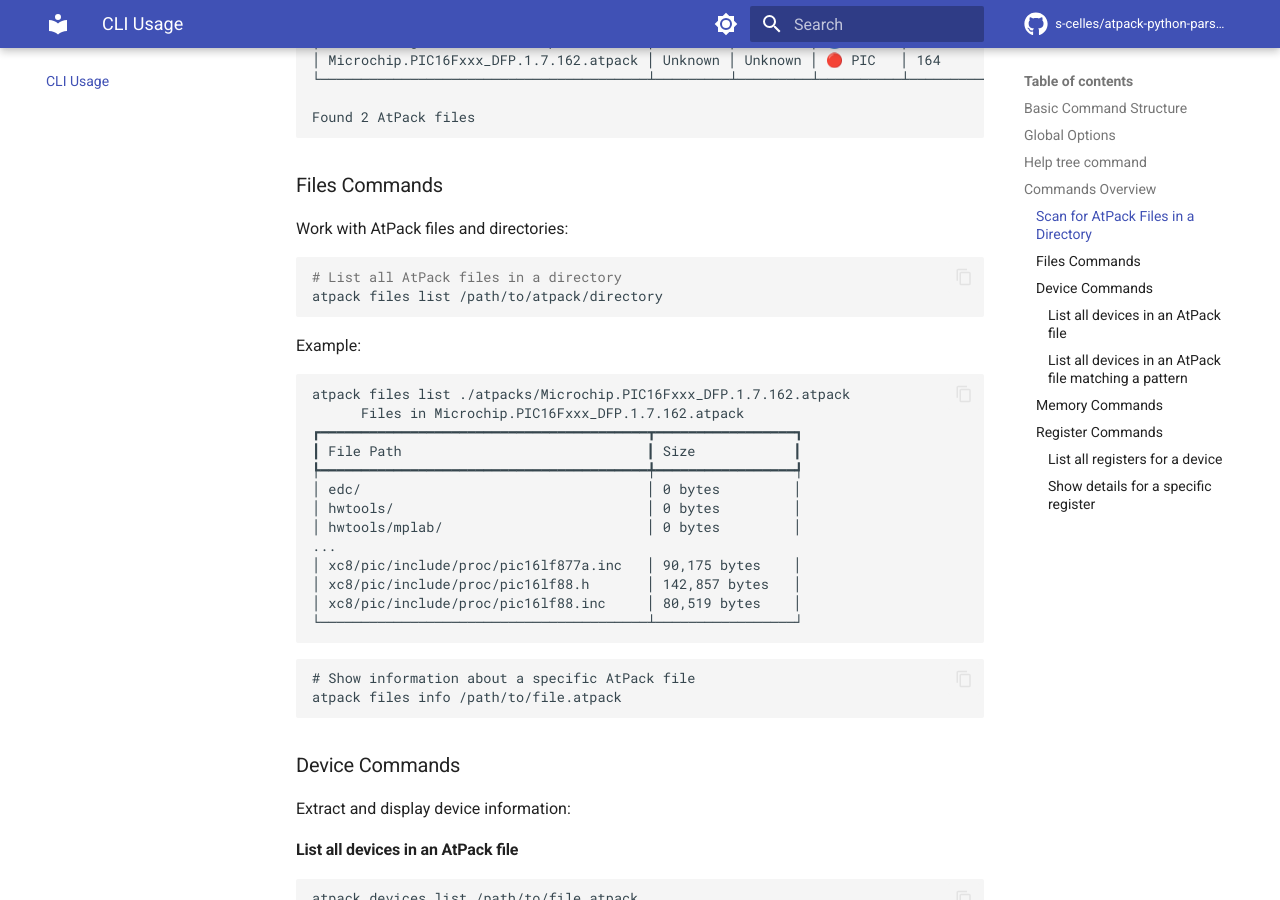
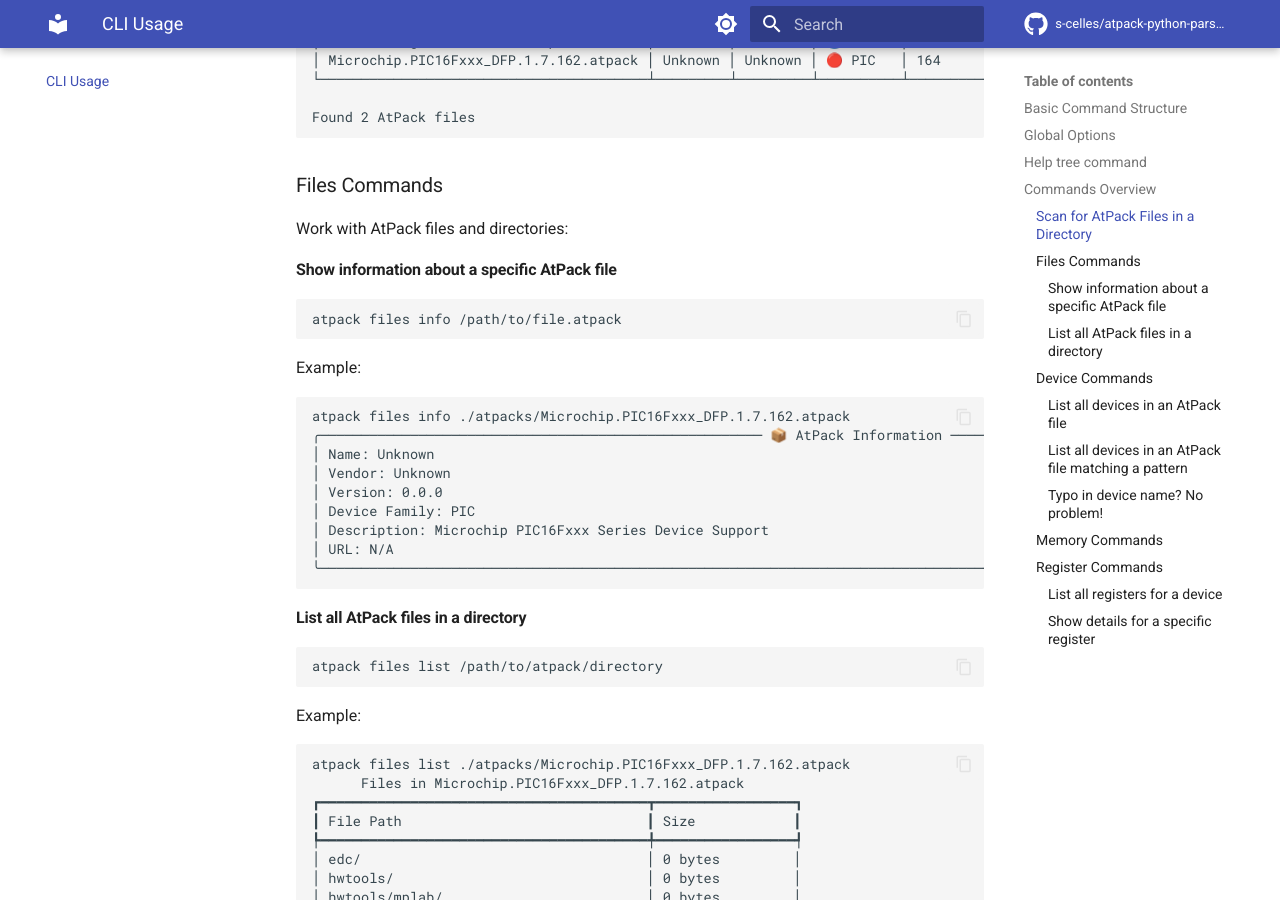
Before and after one commit to s-celles/atpack-python-parser, an MkDocs documentation site: the page built from docs/cli-usage.md, in a window 1280 px wide and 900 px high, scrolled down 2188 px. Built offline with MkDocs 1.6.1 and Material for MkDocs 9.7.7, drawn with Linux system fonts in a browser that asks for light colours; comment, search, counter and statistics services are not loaded; some of the changed text lies outside the part shown.

Commit message:
docs: typo in device and suggestions

````diff
--- a/docs/cli-usage.md
+++ b/docs/cli-usage.md
@@ -112,8 +112,28 @@
 
 Work with AtPack files and directories:
 
+#### Show information about a specific AtPack file
+
+```
+atpack files info /path/to/file.atpack
+```
+
+Example:
+```
+atpack files info ./atpacks/Microchip.PIC16Fxxx_DFP.1.7.162.atpack
+╭────────────────────────────────────────────────────── 📦 AtPack Information ──────────────────────────────────────────────────────╮
+│ Name: Unknown                                                                                                                     │
+│ Vendor: Unknown                                                                                                                   │
+│ Version: 0.0.0                                                                                                                    │
+│ Device Family: PIC                                                                                                                │
+│ Description: Microchip PIC16Fxxx Series Device Support                                                                            │
+│ URL: N/A                                                                                                                          │
+╰───────────────────────────────────────────────────────────────────────────────────────────────────────────────────────────────────╯
+```
+
+#### List all AtPack files in a directory
+
 ```bash
-# List all AtPack files in a directory
 atpack files list /path/to/atpack/directory
 ```
 Example:
@@ -131,12 +151,6 @@
 │ xc8/pic/include/proc/pic16lf88.h       │ 142,857 bytes   │
 │ xc8/pic/include/proc/pic16lf88.inc     │ 80,519 bytes    │
 └────────────────────────────────────────┴─────────────────┘
-```
-
-
-```
-# Show information about a specific AtPack file
-atpack files info /path/to/file.atpack
 ```
 
 ### Device Commands
@@ -198,6 +212,7 @@
 atpack devices info DEVICE_NAME /path/to/file.atpack
 ```
 Example:
+
 ```
 atpack devices info PIC16F877 ./atpacks/Microchip.PIC16Fxxx_DFP.1.7.162.atpack
 ╭──────────────────────────────────────────────────────────────────────────────────────────── 🔌 Device: PIC16F877 ─────────────────────────────────────────────────────────────────────────────────────────────╮
@@ -232,6 +247,31 @@
 │ BANK3  │ 1               │ 2               │
 │ CORE   │ 1               │ 1               │
 └────────┴─────────────────┴─────────────────┘
+```
+
+#### Typo in device name? No problem!
+
+```
+atpack devices info PIC16f877 ./atpacks/Microchip.PIC16Fxxx_DFP.1.7.162.atpack
+Device not found: Device 'PIC16f877' not found or could not be parsed: Error parsing PIC file for 'PIC16f877': Device 'PIC16f877' not
+found in PIC file
+
+Did you mean one of these devices?
+  1. PIC16F877
+  2. PIC16F87
+  3. PIC16F877A
+  4. PIC16LF877
+  5. PIC16LF877A
+  6. PIC16F677
+  7. PIC16F687
+  8. PIC16F767
+  9. PIC16F777
+  10. PIC16F871
+  11. PIC16F876
+  12. PIC16F887
+  13. PIC16LF77
+  14. PIC16LF87
+  15. PIC16LF871
 ```
 
 ### Memory Commands
````
